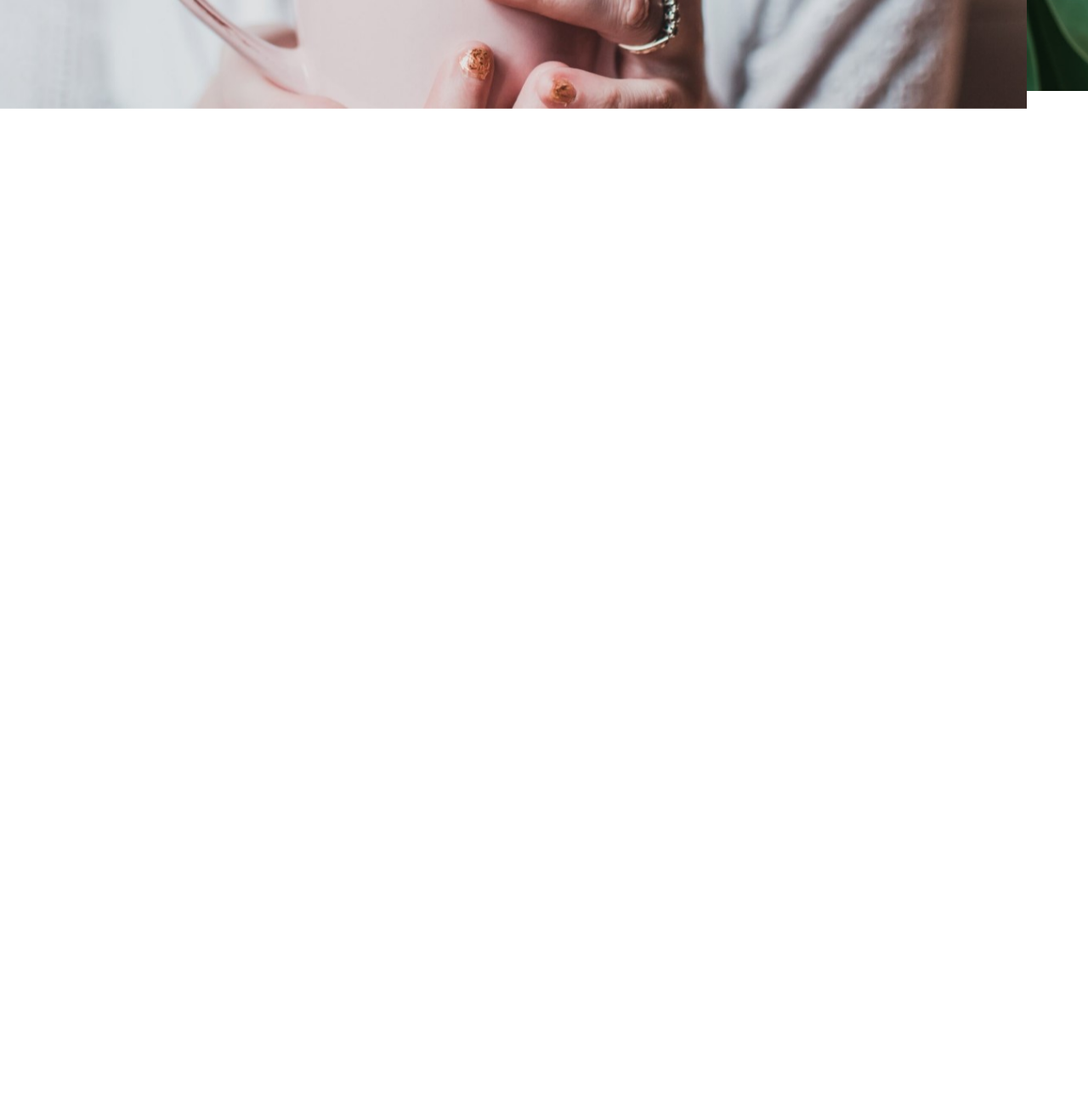
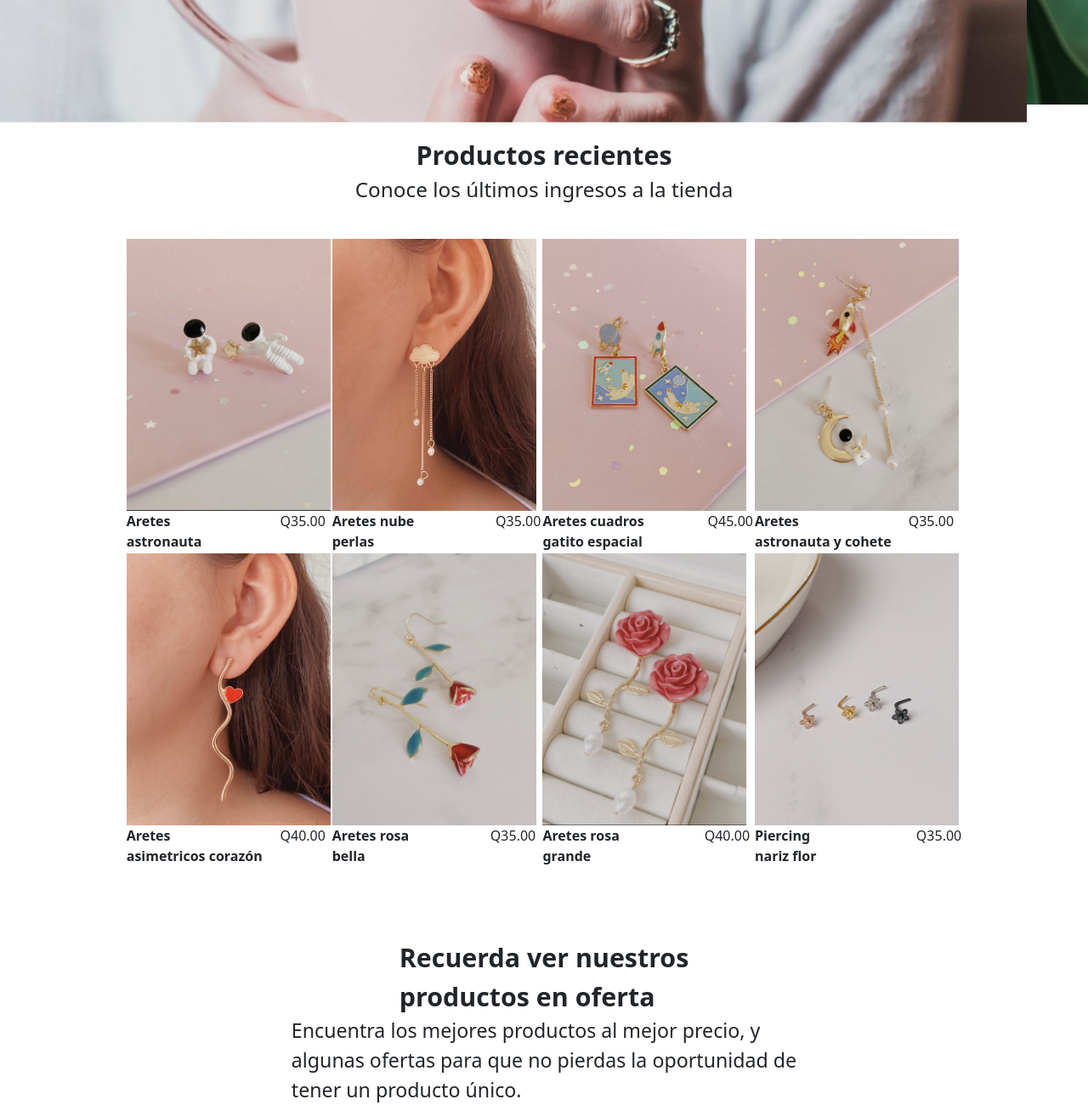
Before and after one commit to Sherly-pascual2004/ZubeorSherlyPascual, a plain HTML site: page index.html in a window 1280 px wide. Shown: the part 506-1806 px from the top of the page at 85% size. Before the commit the page ends 800 px from the top, so only its background shows below. Drawn offline with nearby package versions, Linux system fonts and the light colour scheme; a web font is replaced by a local one.

Commit message:
segunda parte

```diff
--- a/index.html
+++ b/index.html
@@ -24,12 +24,13 @@
         <img src="src/media/logo.png" class="nav-logo">
         <ul class="nav-items2">
             <li><a href=""><img src="src/media/iconobuscar.svg" alt="buscar" class="icon2"></a></li>
-            <li><a href="src/pages/login.html">&nbsp; Mi cuenta &nbsp;</a></li>
+            <li><a href=" ">&nbsp; Mi cuenta &nbsp;</a></li>
             <li><a href=""><img src="src/media/iconocompra.svg" alt="compra" class="icon3"></a></li>
         </ul>
     </nav>
     <!--CARRUSEL-->
     <div>
+      <p>
         <div id="carouselExampleControls" class="carousel slide" data-bs-ride="carousel">
             <div class="carousel-inner">
               <div class="carousel-item active">
@@ -48,7 +49,73 @@
               <span class="visually-hidden">Next</span>
             </button>
           </div>
+      </p>
     </div>
+    <!--MERCANCIA! BODY-->
+    <div class="sub1">
+      <br><b>Productos recientes</b><br>
+    </div>
+    <div class="sub2">
+      Conoce los últimos ingresos a la tienda
+    </div>
+
+    <div class="mercancia">
+      <table>
+        <tr>
+        <td>
+          <img src="src/media/aretesAstronauta.png" class="mer1">
+          <b><br> Aretes </b>&nbsp;&nbsp;&nbsp;&nbsp;&nbsp;&nbsp;&nbsp;&nbsp;&nbsp;&nbsp;&nbsp;&nbsp;&nbsp;&nbsp;&nbsp;&nbsp;&nbsp;&nbsp;&nbsp;&nbsp;&nbsp;&nbsp;&nbsp;&nbsp;&nbsp;&nbsp;&nbsp;&nbsp;&nbsp;&nbsp;Q35.00
+          <br><b> astronauta</b>
+        </td>
+        <td>
+          <img src="src/media/aretesNubePerlas.png" class="mer2">
+          <b><br> Aretes nube </b>&nbsp;&nbsp;&nbsp;&nbsp;&nbsp;&nbsp;&nbsp;&nbsp;&nbsp;&nbsp;&nbsp;&nbsp;&nbsp;&nbsp;&nbsp;&nbsp;&nbsp;&nbsp;&nbsp;&nbsp;&nbsp;&nbsp;Q35.00
+          <br><b> perlas</b>
+        </td>
+        <td>
+          <img src="src/media/aretesCuadrosGatitoEspacial.png" class="mer3">
+          <b><br> Aretes cuadros </b>&nbsp;&nbsp;&nbsp;&nbsp;&nbsp;&nbsp;&nbsp;&nbsp;&nbsp;&nbsp;&nbsp;&nbsp;&nbsp;&nbsp;&nbsp;&nbsp;&nbsp;Q45.00
+          <br><b> gatito espacial</b>
+        </td>
+        <td>
+          <img src="src/media/aretesAstronautaYCohete.png" class="mer4">
+          <b><br> Aretes</b>&nbsp;&nbsp;&nbsp;&nbsp;&nbsp;&nbsp;&nbsp;&nbsp;&nbsp;&nbsp;&nbsp;&nbsp;&nbsp;&nbsp;&nbsp;&nbsp;&nbsp;&nbsp;&nbsp;&nbsp;&nbsp;&nbsp;&nbsp;&nbsp;&nbsp;&nbsp;&nbsp;&nbsp;&nbsp;&nbsp;&nbsp;Q35.00
+          <br><b> astronauta y cohete</b>
+        </td>
+        </tr>
+        <tr>
+          <td>
+            <img src="src/media/aretesAsimetricosCorazon.png" class="mer1">
+            <b><br> Aretes </b>&nbsp;&nbsp;&nbsp;&nbsp;&nbsp;&nbsp;&nbsp;&nbsp;&nbsp;&nbsp;&nbsp;&nbsp;&nbsp;&nbsp;&nbsp;&nbsp;&nbsp;&nbsp;&nbsp;&nbsp;&nbsp;&nbsp;&nbsp;&nbsp;&nbsp;&nbsp;&nbsp;&nbsp;&nbsp;&nbsp;Q40.00
+            <br><b> asimetricos corazón</b>
+          </td>
+          <td>
+            <img src="src/media/aretesRosaBella.png" class="mer2">
+            <b><br> Aretes rosa </b>&nbsp;&nbsp;&nbsp;&nbsp;&nbsp;&nbsp;&nbsp;&nbsp;&nbsp;&nbsp;&nbsp;&nbsp;&nbsp;&nbsp;&nbsp;&nbsp;&nbsp;&nbsp;&nbsp;&nbsp;&nbsp;&nbsp;Q35.00
+            <br><b> bella</b>
+          </td>
+          <td>
+            <img src="src/media/aretesRosaGrande.png" class="mer3">
+            <b><br> Aretes rosa </b>&nbsp;&nbsp;&nbsp;&nbsp;&nbsp;&nbsp;&nbsp;&nbsp;&nbsp;&nbsp;&nbsp;&nbsp;&nbsp;&nbsp;&nbsp;&nbsp;&nbsp;&nbsp;&nbsp;&nbsp;&nbsp;&nbsp;&nbsp;Q40.00
+            <br><b> grande</b>
+          </td>
+          <td>
+            <img src="src/media/piercingNarizFlor.png" class="mer4">
+            <b><br> Piercing </b>&nbsp;&nbsp;&nbsp;&nbsp;&nbsp;&nbsp;&nbsp;&nbsp;&nbsp;&nbsp;&nbsp;&nbsp;&nbsp;&nbsp;&nbsp;&nbsp;&nbsp;&nbsp;&nbsp;&nbsp;&nbsp;&nbsp;&nbsp;&nbsp;&nbsp;&nbsp;&nbsp;&nbsp;&nbsp;Q35.00
+            <br><b> nariz flor</b>
+          </td>
+          </tr>
+      </table>
+    </div>
+
+    <div class="sub3">
+      <b><br>Recuerda ver nuestros<br>productos en oferta</b>
+    </div>
+    <div class="sub4">
+      Encuentra los mejores productos al mejor precio, y <br> algunas ofertas para que no pierdas la oportunidad de <br> tener un producto único.
+    </div>
+
+
 
     <footer>
 
--- a/src/styles/index.css
+++ b/src/styles/index.css
@@ -1,3 +1,4 @@
+/*NAV-BAR*/
 .nav-bar{
     background: rgb(255, 255, 255);
     display: flex;
@@ -68,7 +69,58 @@
     width: 30px;
 }
 
+
+/*CARRUSEL*/
 .carrusel{
     width: 100%;
     height: 10px;
 }
+
+/*BODY*/
+.sub1{
+    display: flex;
+    justify-content: center;
+    font-size: 190%;
+}
+
+.sub2{
+    display: flex;
+    justify-content: center;
+    font-size: 152%;
+}
+
+.mercancia{
+    margin: 3%;
+    padding: 0%;
+    display: flex;
+    justify-content: center;
+}
+.mer1{
+    word-spacing: 30px;
+    width: 240px;
+    height: 320px;
+}
+.mer2{
+    width: 240px;
+    height: 320px;
+}
+.mer3{
+    width: 240px;
+    height: 320px;
+}
+.mer4{
+    width: 240px;
+    height: 320px;
+}
+
+.sub3{
+    display: flex;
+    justify-content: center;
+    font-size: 190%;
+}
+
+.sub4{
+    display: flex;
+    justify-content: center;
+    font-size: 145%;
+}
```
Also changed, not shown: src/media/aretesAsimetricosCorazon.png (added), src/media/aretesAstronauta.png (added), src/media/aretesAstronautaYCohete.png (added), src/media/aretesCuadrosGatitoEspacial.png (added), src/media/aretesNubePerlas.png (added), src/media/aretesRosaBella.png (added), src/media/aretesRosaGrande.png (added), src/media/carrusel3.jpg (deleted), src/media/piercingNarizFlor.png (added).
